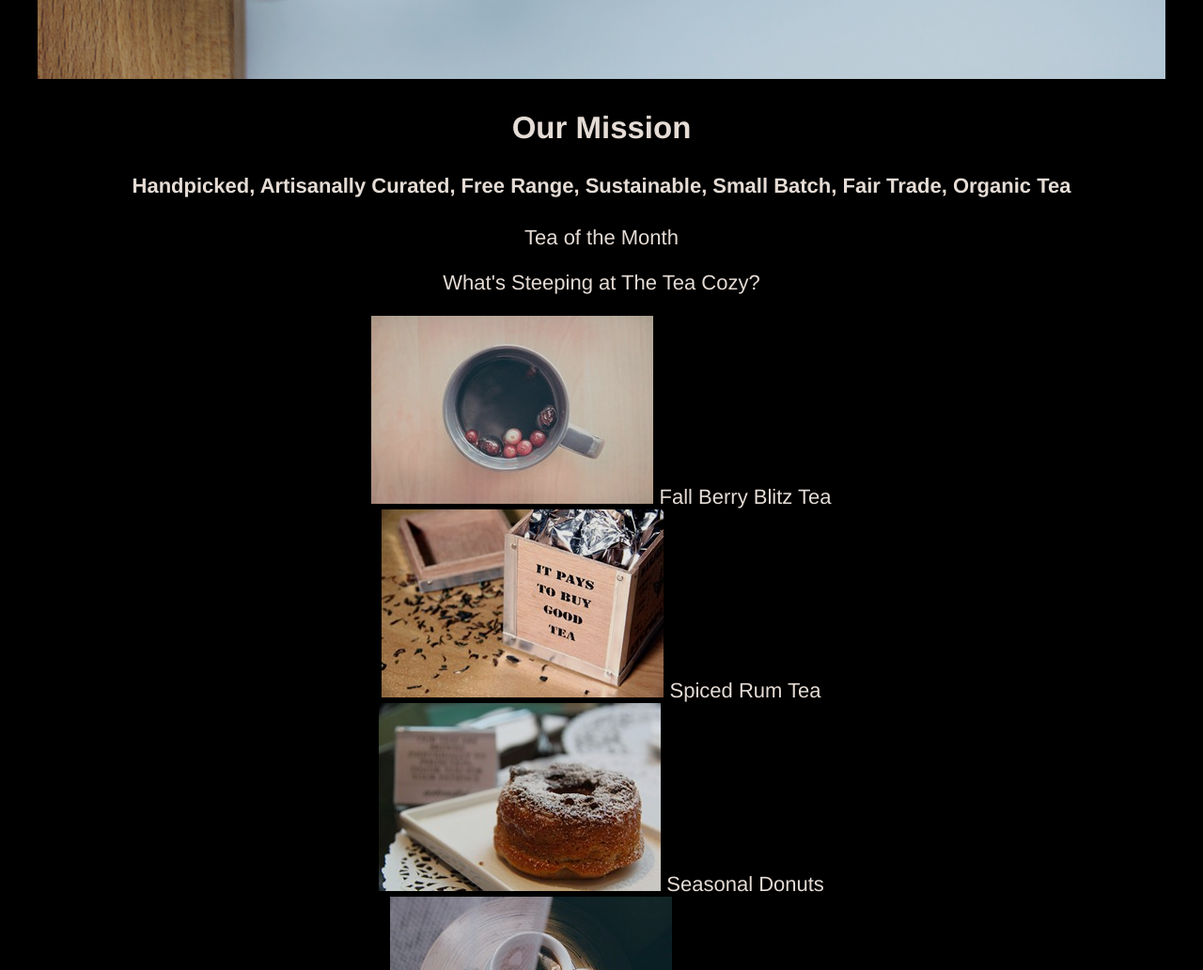
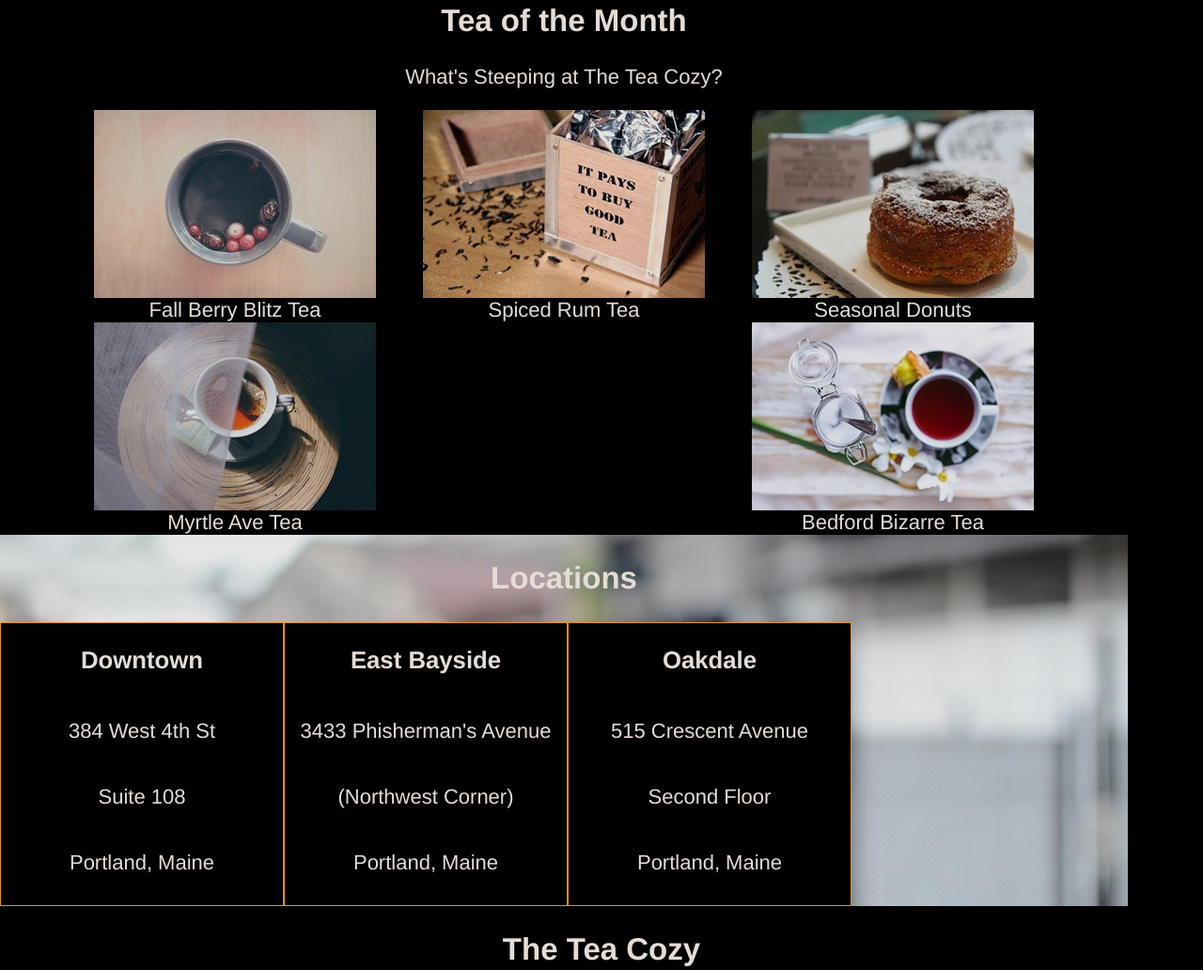
Before and after one commit to Naturalista66/Tea-Cozy, a plain HTML site: page index.html in a window 1280 px wide. Shown: the part 724-1756 px from the top of the page at 94% size. Drawn offline with Linux system fonts and the light colour scheme.

Commit message:
Fleshed out the div-s / made those needing it flex containers and set properties

```diff
--- a/index.html
+++ b/index.html
@@ -21,14 +21,19 @@
     </header>
     <!-- Mission -->
     <div class="mission" id="mission">
-      <img src=".\resources\images\img-mission-background.jpg" alt="mission">
+      <!-- <img src=".\resources\images\img-mission-background.jpg" alt="mission"> -->
+      <div class="mission-text">
         <h2>Our Mission</h2>
         <h4>Handpicked, Artisanally Curated, Free Range, Sustainable, Small Batch, Fair Trade, Organic Tea</h4>
       </div>
+    </div>
     <!-- Featured Tea -->
-    <div class="featured">
-      <p>Tea of the Month</p>
+    <div class="featured-menu">
+      <div class="menu-title">
+        <h2>Tea of the Month</h2>
         <p>What's Steeping at The Tea Cozy?</p>
+      </div>
+      <div class="menu-row row-one">
         <div class="menu-item">
           <img src=".\resources\images\img-berryblitz-sm.jpg" alt="Berry Blitz">
           <span>Fall Berry Blitz Tea</span>
@@ -41,6 +46,8 @@
           <img src=".\resources\images\img-donut-sm.jpg" alt="Donuts">
           <span>Seasonal Donuts</span>
         </div>
+      </div>
+      <div class="menu-row row-two">
         <div class="menu-item">
           <img src=".\resources\images\img-myrtle-ave-sm.jpg" alt="Myrtle Ave">
           <span>Myrtle Ave Tea</span>
@@ -50,10 +57,12 @@
           <span>Bedford Bizarre Tea</span>
         </div>
       </div>
+    </div>
     <!-- Locations -->
     <div class="locations">
       <h2>Locations</h2>
-      <div class="downtown location">
+      <div class="location-row">
+        <div class="location downtown">
           <h3>Downtown</h3>
           <p>384 West 4th St</p>
           <p>Suite 108</p>
@@ -71,6 +80,8 @@
           <p>Second Floor</p>
           <p>Portland, Maine</p>
         </div>
+      </div>
+
 
     </div>
     <!-- Footer -->
--- a/resources/css/style.css
+++ b/resources/css/style.css
@@ -5,6 +5,7 @@ body {
     background-color: black;
     opacity: 0.9;
     text-align: center;
+    margin: auto;
 }
 
 header {
@@ -44,5 +45,60 @@ nav span {
 .logo img {
   width: auto;;
   height: 50px;
-  margin-right: 12px;
+  /* margin-right: 12px; */
 }
+
+.mission {
+  display: flex;
+  height: 700px;
+  width: 1200px;
+  top: auto;
+  align-items: center;
+  background-image: url("../../resources/images/img-mission-background.jpg")
+}
+
+.mission-text {
+  height: auto;
+  width: inherit;
+  background-color: black;
+}
+
+.featured-menu {
+  width: 1000px;
+  display: flex;
+  flex-direction: column;
+  margin-left: 100px;
+  margin-right: 100px;
+}
+
+.menu-row {
+  width: inherit;
+  display: flex;
+  justify-content: space-between;
+}
+
+.menu-item {
+  display: flex;
+  flex-direction: column;
+}
+
+.locations {
+  display: flex;
+  width: 1200px;
+  flex-direction: column;
+  background-image: url("../../resources/images/img-locations-background.jpg")
+}
+
+.location-row {
+  display: flex;
+  align-content: space-around;
+}
+
+.location {
+  display: flex;
+  flex-direction: column;
+  background-color: black;
+  width: 300px;
+  height: 300px;
+  border: 1px solid orange;
+}
```
Lines whose indentation alone changed are shown as unchanged.
